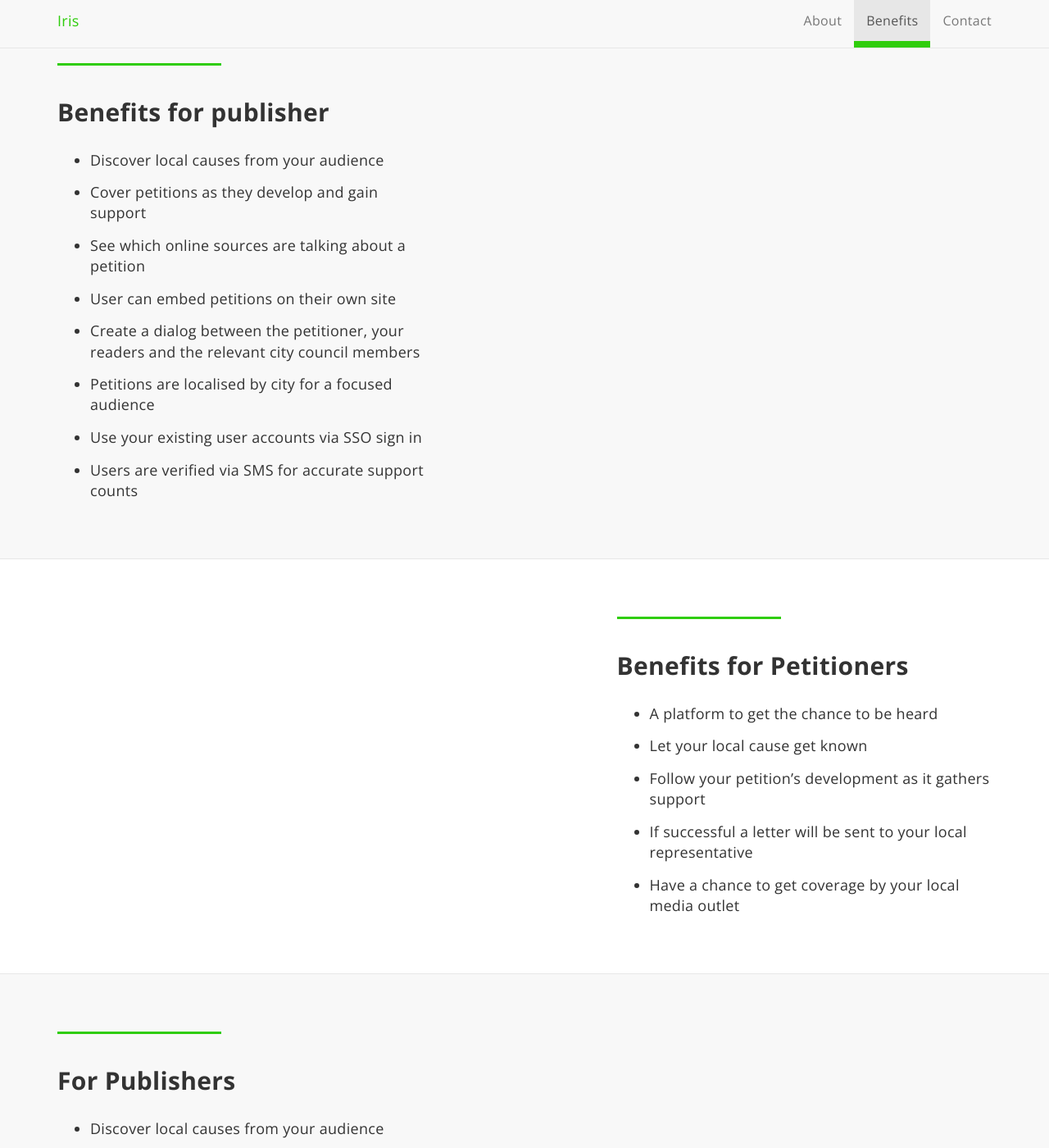
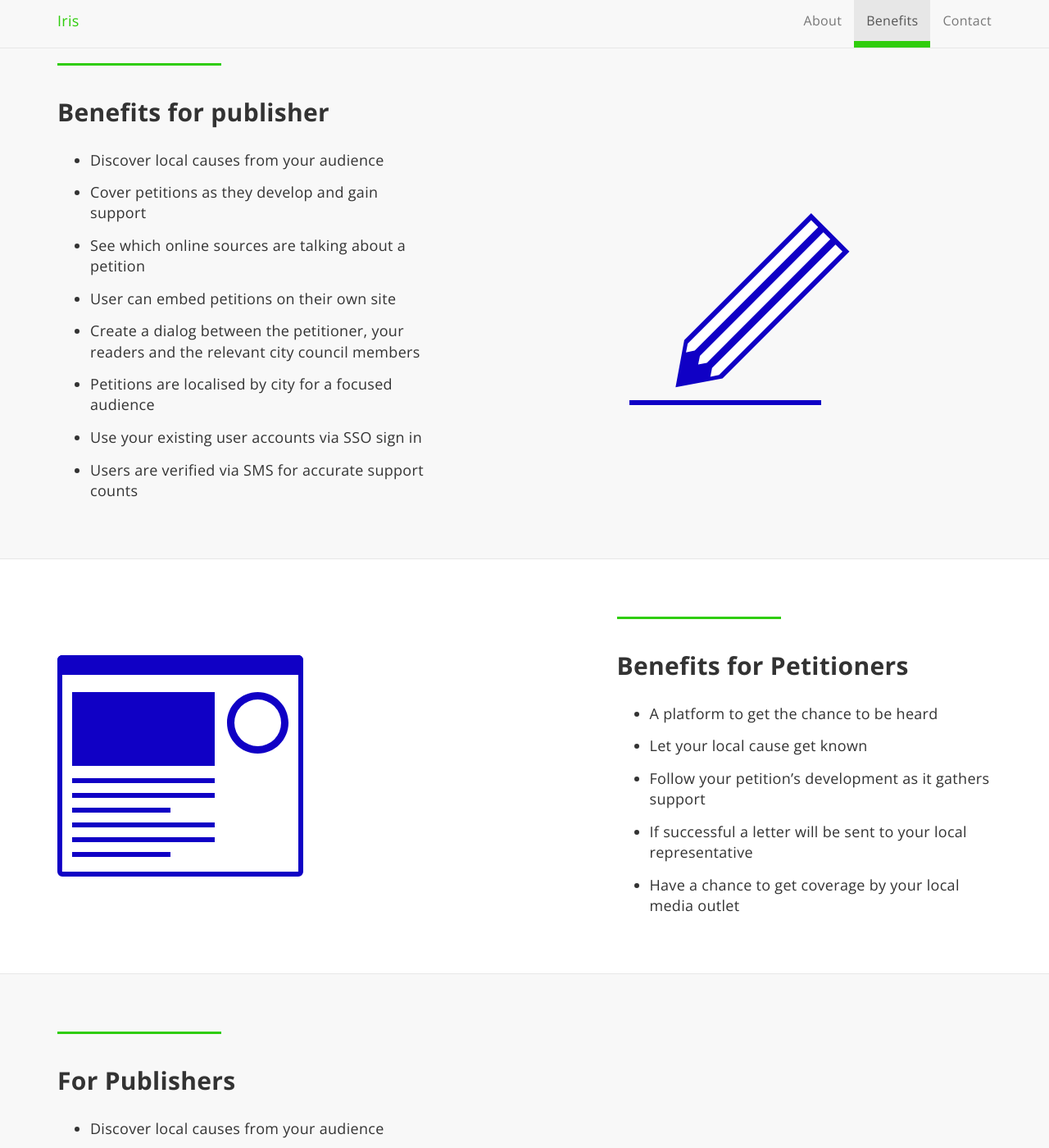
Before and after one commit to iris-dni/iris-landing-page, a Jekyll site: the page built from index.html, in a window 1280 px wide and 1400 px high, scrolled down 1204 px. Shown: the whole window at 82% size. Built offline with Jekyll 4.4.1, drawn with Linux system fonts in a browser that asks for light colours.

Commit message:
Added content-container class and svg graphics.

```diff
--- a/_includes/page_content.html
+++ b/_includes/page_content.html
@@ -7,7 +7,7 @@
 
         <div class="container">
 
-            <div class="row">
+            <div class="row content-container">
                 <div class="col-lg-5 col-sm-6">
                     <hr class="section-heading-spacer">
                     <div class="clearfix"></div>
@@ -30,7 +30,7 @@
 
         <div class="container">
 
-            <div class="row">
+            <div class="row content-container">
                 <div class="col-lg-5 col-lg-offset-1 col-sm-push-6  col-sm-6">
                     <hr class="section-heading-spacer">
                     <div class="clearfix"></div>
--- a/_posts/2016-11-23-services-1.markdown
+++ b/_posts/2016-11-23-services-1.markdown
@@ -1,6 +1,6 @@
 ---
 layout: default
-img: ipad.png
+img: signature-graphic_writer.svg
 category: Services
 title: Benefits for publisher
 description: |
--- a/_posts/2016-11-23-services-2.markdown
+++ b/_posts/2016-11-23-services-2.markdown
@@ -1,6 +1,6 @@
 ---
 layout: default
-img: dog.png
+img: signature-graphic_page.svg
 category: Services
 title: Benefits for Petitioners
 description: |
--- a/css/landing-page.css
+++ b/css/landing-page.css
@@ -89,6 +89,11 @@ h6 {
 
 .intro-message > h3 {
   margin-bottom: 3em;
+}
+
+.content-container {
+  display: flex;
+  align-items: center;
 }
 
 @media(max-width:767px) {
```
Also changed, not shown: img/services/signature-graphic_page.svg (added), img/services/signature-graphic_writer.svg (added).
